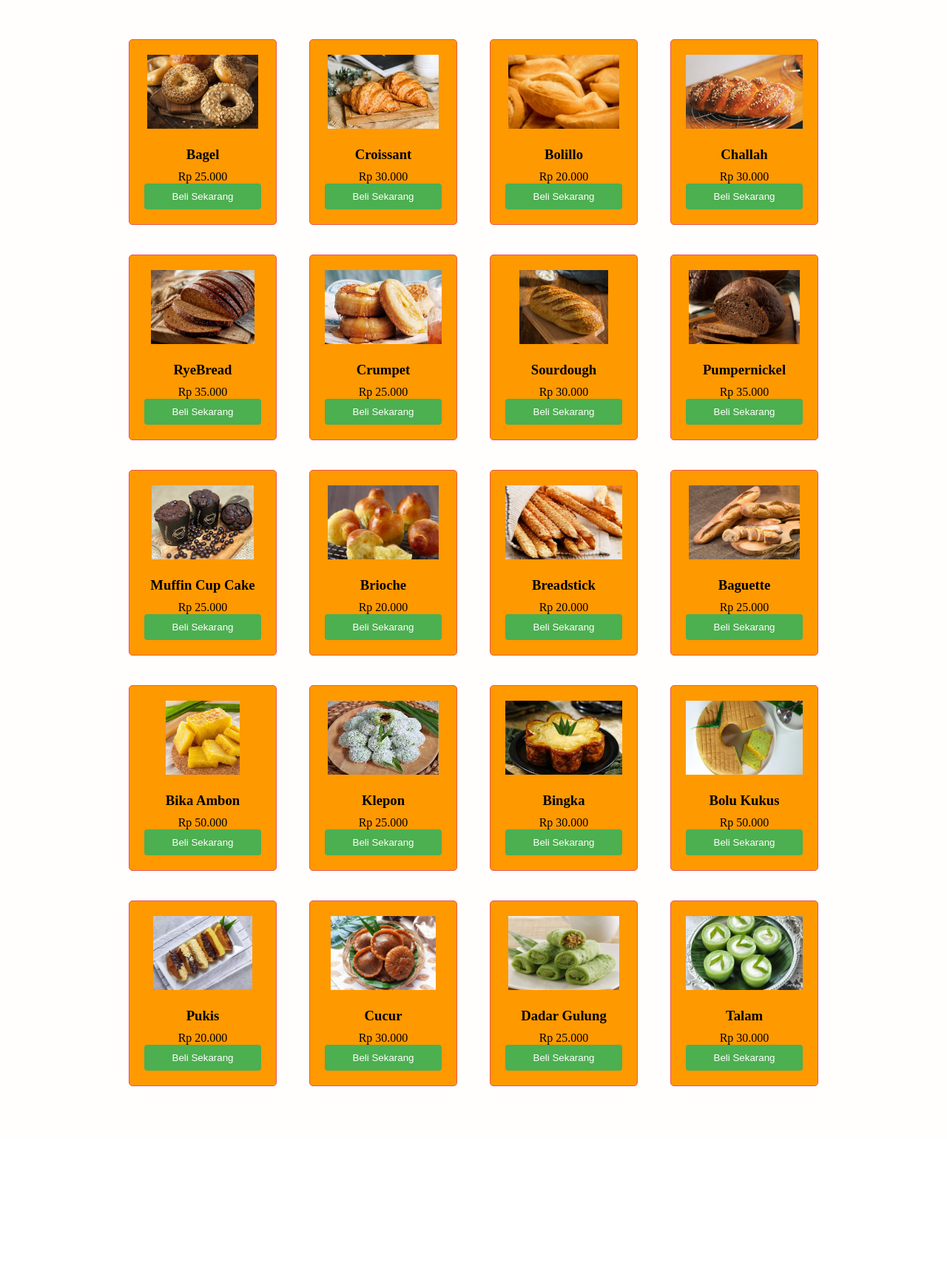
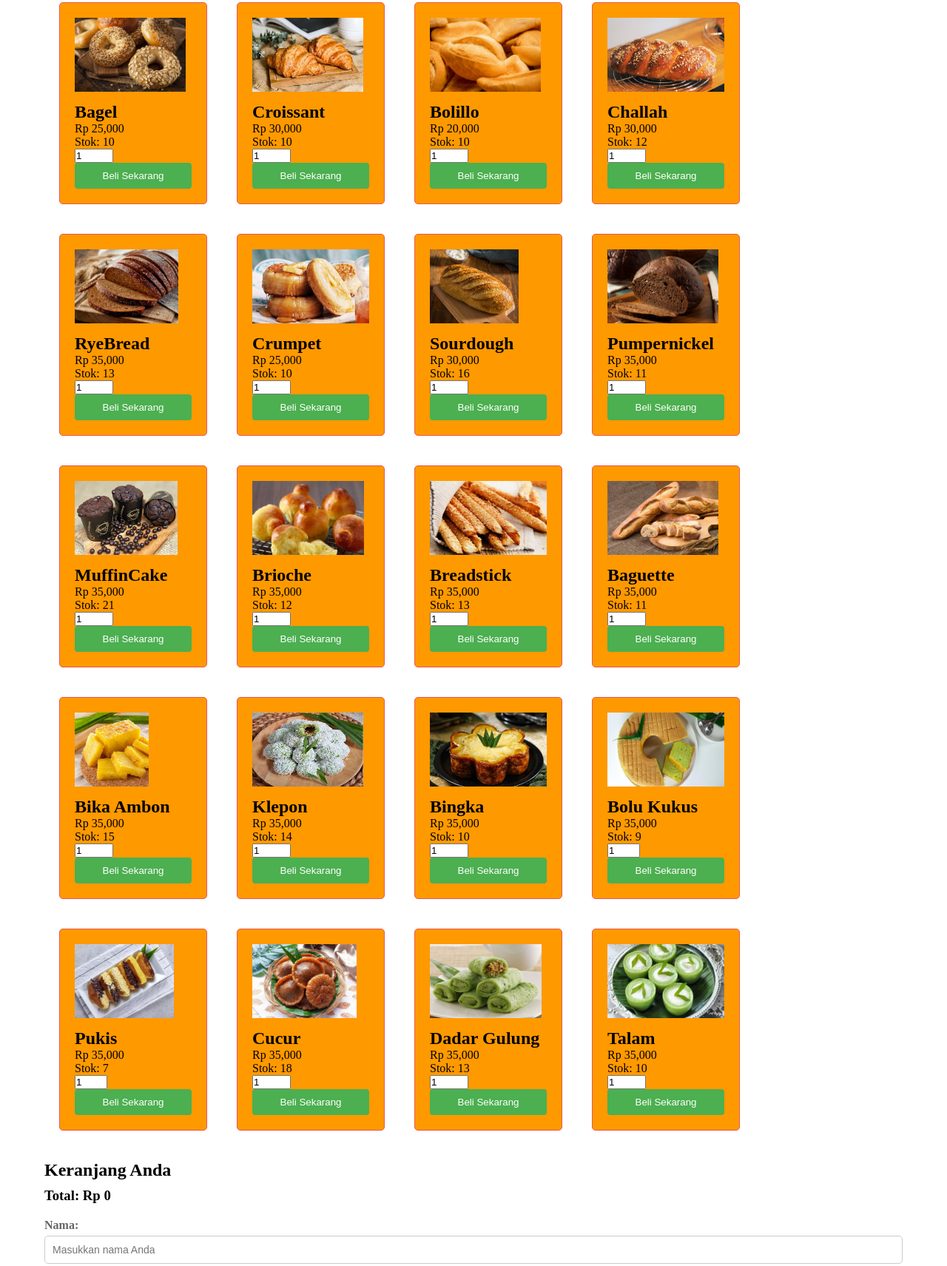
Before and after one commit to FerdinandPakpahan/BreadStore, a plain HTML site: page produk.html in a window 1280 px wide. Shown: the part 177-1888 px from the top of the page at 74% size. Before the commit the page ends 1715 px from the top, so only its background shows below. Drawn offline with Linux system fonts and the light colour scheme.

Commit message:
Update produk.html

```diff
--- a/produk.html
+++ b/produk.html
@@ -1,5 +1,5 @@
 <!DOCTYPE html>
-<html lang="en">
+<html lang="id">
 <head>
     <meta charset="UTF-8">
     <meta name="viewport" content="width=device-width, initial-scale=1.0">
@@ -10,7 +10,7 @@
 
     <header>
         <div class="container">
-            <h1>Produk Bakery Happy</h1>
+            <h1>Produk Bakery Happy Medan</h1>
             <nav>
                 <ul>
                     <li><a href="index.html">Home</a></li>
@@ -24,176 +24,205 @@
 
     <section class="hero">
         <div class="container">
-            <h2>Selamat Datang di Bakery Happy</h2>
+            <h2>Selamat Datang di Bakery Happy Medan</h2>
             <p>Dapatkan Produk kami dengan Rasa yang Enak dan Harga yang terjangkau</p>
         </div>
     </section>
 
-    <section class="products">
-        <div class="container">
-            <div class="product">
-                <img src="img/bagel2.jpg" alt="Product 1">
-                <div class="product-info">
-                    <h3>Bagel</h3>
-                    <p class="price">Rp 25.000</p>
-                    <button class="buy-button">Beli Sekarang</button>
-                </div>
-            </div>
-            <div class="product">
-                <img src="img/crossaint1.jpeg" alt="Product 2">
-                <div class="product-info">
-                    <h3>Croissant</h3>
-                    <p class="price">Rp 30.000</p>
-                    <button class="buy-button">Beli Sekarang</button>
-                </div>
-            </div>
-            <div class="product">
-                <img src="img/bgbollio.jpg" alt="Product 3">
-                <div class="product-info">
-                    <h3>Bolillo</h3>
-                    <p class="price">Rp 20.000</p>
-                    <button class="buy-button">Beli Sekarang</button>
-                </div>
-            </div>
-            <div class="product">
-                <img src="img/bgchallah.jpg" alt="Product 4">
-                <div class="product-info">
-                    <h3>Challah</h3>
-                    <p class="price">Rp 30.000</p>
-                    <button class="buy-button">Beli Sekarang</button>
-                </div>
-            </div>
-            <div class="product">
-                <img src="img/bgryebread.jpg" alt="Product 5">
-                <div class="product-info">
-                    <h3>RyeBread</h3>
-                    <p class="price">Rp 35.000</p>
-                    <button class="buy-button">Beli Sekarang</button>
-                </div>
-            </div>
-            <div class="product">
-                <img src="img/crumpet.jpeg" alt="Product 6">
-                <div class="product-info">
-                    <h3>Crumpet</h3>
-                    <p class="price">Rp 25.000</p>
-                    <button class="buy-button">Beli Sekarang</button>
-                </div>
-            </div>
-            <div class="product">
-                <img src="img/sourdough.avif" alt="Product 7">
-                <div class="product-info">
-                    <h3>Sourdough</h3>
-                    <p class="price">Rp 30.000</p>
-                    <button class="buy-button">Beli Sekarang</button>
-                </div>
-            </div>
-            <div class="product">
-                <img src="img/Pumpernickel.jpg" alt="Product 8">
-                <div class="product-info">
-                    <h3>Pumpernickel</h3>
-                    <p class="price">Rp 35.000</p>
-                    <button class="buy-button">Beli Sekarang</button>
-                </div>
-            </div>
-            <div class="product">
-                <img src="img/muffin.jpg" alt="Product 9">
-                <div class="product-info">
-                    <h3>Muffin Cup Cake</h3>
-                    <p class="price">Rp 25.000</p>
-                    <button class="buy-button">Beli Sekarang</button>
-                </div>
-            </div>
-            <div class="product">
-                <img src="img/brioche.jpeg" alt="Product 10">
-                <div class="product-info">
-                    <h3>Brioche</h3>
-                    <p class="price">Rp 20.000</p>
-                    <button class="buy-button">Beli Sekarang</button>
-                </div>
-            </div>
-            <div class="product">
-                <img src="img/Breadstick.jpg" alt="Product 11">
-                <div class="product-info">
-                    <h3>Breadstick</h3>
-                    <p class="price">Rp 20.000</p>
-                    <button class="buy-button">Beli Sekarang</button>
-                </div>
-            </div>
-            <div class="product">
-                <img src="img/Baguette.jpg" alt="Product 12">
-                <div class="product-info">
-                    <h3>Baguette</h3>
-                    <p class="price">Rp 25.000</p>
-                    <button class="buy-button">Beli Sekarang</button>
-                </div>
-            </div>
-            <div class="product">
-                <img src="img/bikaambon.jpg" alt="Product 13">
-                <div class="product-info">
-                    <h3>Bika Ambon</h3>
-                    <p class="price">Rp 50.000</p>
-                    <button class="buy-button">Beli Sekarang</button>
-                </div>
-            </div>
-            <div class="product">
-                <img src="img/klepon.jpeg" alt="Product 14">
-                <div class="product-info">
-                    <h3>Klepon</h3>
-                    <p class="price">Rp 25.000</p>
-                    <button class="buy-button">Beli Sekarang</button>
-                </div>
-            </div>
-            <div class="product">
-                <img src="img/bingka.jpg" alt="Product 15">
-                <div class="product-info">
-                    <h3>Bingka</h3>
-                    <p class="price">Rp 30.000</p>
-                    <button class="buy-button">Beli Sekarang</button>
-                </div>
-            </div>
-            <div class="product">
-                <img src="img/bolukukus.jpeg" alt="Product 16">
-                <div class="product-info">
-                    <h3>Bolu Kukus</h3>
-                    <p class="price">Rp 50.000</p>
-                    <button class="buy-button">Beli Sekarang</button>
-                </div>
-            </div>
-            <div class="product">
-                <img src="img/pukis.jpeg" alt="Product 17">
-                <div class="product-info">
-                    <h3>Pukis</h3>
-                    <p class="price">Rp 20.000</p>
-                    <button class="buy-button">Beli Sekarang</button>
-                </div>
-            </div>
-            <div class="product">
-                <img src="img/cucur.jpg" alt="Product 18">
-                <div class="product-info">
-                    <h3>Cucur</h3>
-                    <p class="price">Rp 30.000</p>
-                    <button class="buy-button">Beli Sekarang</button>
-                </div>
-            </div>
-            <div class="product">
-                <img src="img/dadargulung.jpg" alt="Product 19">
-                <div class="product-info">
-                    <h3>Dadar Gulung</h3>
-                    <p class="price">Rp 25.000</p>
-                    <button class="buy-button">Beli Sekarang</button>
-                </div>
-            </div>
-            <div class="product">
-                <img src="img/talam.jpg" alt="Product 20">
-                <div class="product-info">
-                    <h3>Talam</h3>
-                    <p class="price">Rp 30.000</p>
-                    <button class="buy-button">Beli Sekarang</button>
-                </div>
-            </div>
+    <div id="products" class="container">
+        <!-- Produk akan ditambahkan di sini oleh JavaScript -->
+    </div>
+
+    <div id="cart-container" class="container">
+        <h2>Keranjang Anda</h2>
+        <div id="cart"></div>
+        <h3>Total: Rp <span id="total-price">0</span></h3>
+
+        <!-- Input untuk nama, nomor telepon, alamat, dan email -->
+        <div id="customer-info">
+            <label for="name">Nama:</label>
+            <input type="text" id="name" placeholder="Masukkan nama Anda"><br><br>
+            <label for="phone">Nomor Telepon:</label>
+            <input type="text" id="phone" placeholder="Masukkan nomor telepon Anda"><br><br>
+            <label for="address">Alamat Pengiriman:</label>
+            <input id="address" placeholder="Masukkan alamat pengiriman"><br><br>
+            <label for="email">Email:</label>
+            <input type="email" id="email" placeholder="Masukkan email Anda"><br><br>
         </div>
-    </section>
 
+        <!-- Tombol untuk checkout dan memilih platform pengiriman -->
+        <button onclick="checkout('whatsapp')">Checkout via WhatsApp</button>
 
+        <style>
+        #cart-container {
+            margin-top: 20px;
+        }
+
+        #cart-container h2 {
+            margin-bottom: 10px;
+        }
+
+        #cart {
+            margin-bottom: 10px;
+        }
+
+        #cart div {
+            margin-bottom: 5px;
+        }
+
+        #cart-container button {
+            background-color: #4CAF50;
+            color: white;
+            border: none;
+            padding: 10px;
+            border-radius: 5px;
+            cursor: pointer;
+            margin-right: 10px;
+        }
+
+        #customer-info {
+            margin-top: 20px;
+        }
+
+        #customer-info label {
+            display: block;
+            margin-bottom: 5px;
+        }
+
+        #customer-info input, #customer-info textarea, #customer-info select {
+            width: 100%;
+            padding: 10px;
+            margin-bottom: 10px;
+            border: 1px solid #ccc;
+            border-radius: 5px;
+        }
+        </style>
+    </div>
+
+    <script>
+        const products = [
+            { id: 1, name: 'Bagel', price: 25000, stock: 10, image: 'img/bagel2.jpg' },
+            { id: 2, name: 'Croissant', price: 30000, stock: 10, image: 'img/crossaint1.jpeg' },
+            { id: 3, name: 'Bolillo', price: 20000, stock: 10, image: 'img/bgbollio.jpg' },
+            { id: 4, name: 'Challah', price: 30000, stock: 12, image: 'img/bgchallah.jpg' },
+            { id: 5, name: 'RyeBread', price: 35000, stock: 13, image: 'img/bgryebread.jpg' },
+            { id: 6, name: 'Crumpet', price: 25000, stock: 10, image: 'img/crumpet.jpeg' },
+            { id: 7, name: 'Sourdough', price: 30000, stock: 16, image: 'img/sourdough.avif' },
+            { id: 8, name: 'Pumpernickel', price: 35000, stock: 11, image: 'img/Pumpernickel.jpg' },
+            { id: 9, name: 'MuffinCake', price: 35000, stock: 21, image: 'img/muffin.jpg' },
+            { id: 10, name: 'Brioche', price: 35000, stock: 12, image: 'img/brioche.jpeg' },
+            { id: 11, name: 'Breadstick', price: 35000, stock: 13, image: 'img/Breadstick.jpg' },
+            { id: 12, name: 'Baguette', price: 35000, stock: 11, image: 'img/Baguette.jpg' },
+            { id: 13, name: 'Bika Ambon', price: 35000, stock: 15, image: 'img/bikaambon.jpg' },
+            { id: 14, name: 'Klepon', price: 35000, stock: 14, image: 'img/klepon.jpeg' },
+            { id: 15, name: 'Bingka', price: 35000, stock: 10, image: 'img/bingka.jpg' },
+            { id: 16, name: 'Bolu Kukus', price: 35000, stock: 9, image: 'img/bolukukus.jpeg' },
+            { id: 17, name: 'Pukis', price: 35000, stock: 7, image: 'img/pukis.jpeg' },
+            { id: 18, name: 'Cucur', price: 35000, stock: 18, image: 'img/cucur.jpg' },
+            { id: 19, name: 'Dadar Gulung', price: 35000, stock: 13, image: 'img/dadargulung.jpg' },
+            { id: 20, name: 'Talam', price: 35000, stock: 10, image: 'img/talam.jpg' },
+        ];
+
+        let cart = [];
+
+        function displayProducts() {
+            const productContainer = document.getElementById('products');
+            products.forEach(product => {
+                const productDiv = document.createElement('div');
+                productDiv.className = 'product';
+                productDiv.innerHTML = `
+                    <img src="${product.image}" alt="${product.name}">
+                    <h2>${product.name}</h2>
+                    <p>Rp ${product.price.toLocaleString()}</p>
+                    <p>Stok: <span id="stock-${product.id}">${product.stock}</span></p>
+                    <input type="number" min="1" max="${product.stock}" value="1" class="quantity" id="quantity-${product.id}">
+                    <button id="buy-${product.id}" ${product.stock === 0 ? 'disabled' : ''} onclick="addToCart(${product.id})">
+                        Beli Sekarang
+                    </button>
+                `;
+                productContainer.appendChild(productDiv);
+            });
+        }
+
+        function addToCart(productId) {
+            const product = products.find(p => p.id === productId);
+            const quantityInput = document.getElementById(`quantity-${productId}`);
+            const quantity = parseInt(quantityInput.value);
+
+            if (product && product.stock >= quantity) {
+                product.stock -= quantity;
+                document.getElementById(`stock-${productId}`).textContent = product.stock;
+                const button = document.getElementById(`buy-${productId}`);
+                if (product.stock === 0) {
+                    button.disabled = true;
+                }
+
+                const cartProduct = cart.find(p => p.id === productId);
+                if (cartProduct) {
+                    cartProduct.quantity += quantity;
+                } else {
+                    cart.push({ ...product, quantity });
+                }
+
+                alert(`Anda membeli ${quantity} ${product.name}. Sisa stok: ${product.stock}`);
+                displayCart();
+            } else {
+                alert('Stok tidak mencukupi');
+            }
+        }
+
+        function displayCart() {
+            const cartContainer = document.getElementById('cart');
+            cartContainer.innerHTML = '';
+
+            let totalPrice = 0;
+            cart.forEach(product => {
+                const productElement = document.createElement('div');
+                productElement.textContent = `${product.name} - Rp ${product.price.toLocaleString()} x ${product.quantity}`;
+                cartContainer.appendChild(productElement);
+
+                totalPrice += product.price * product.quantity;
+            });
+
+            document.getElementById('total-price').textContent = totalPrice.toLocaleString();
+        }
+
+        function checkout(platform) {
+            const name = document.getElementById('name').value;
+            const phone = document.getElementById('phone').value;
+            const address = document.getElementById('address').value;
+            const email = document.getElementById('email').value;
+
+            if (cart.length === 0) {
+                alert('Keranjang Anda kosong. Tambahkan produk ke keranjang sebelum checkout.');
+                return;
+            }
+
+            if (!name || !phone || !address || !email) {
+                alert('Mohon lengkapi semua informasi pelanggan sebelum checkout.');
+                return;
+            }
+
+            const orderDetails = cart.map(product => `${product.name} - Rp ${product.price.toLocaleString()} x ${product.quantity}`).join('\n');
+            const totalPrice = document.getElementById('total-price').textContent;
+            const message = `Terima kasih atas pesanan Anda!\n\nNama: ${name}\nNomor Telepon: ${phone}\nAlamat: ${address}\nEmail: ${email}\n\nDetail Pesanan:\n${orderDetails}\n\nTotal Harga: Rp ${totalPrice}`;
+
+            if (platform === 'whatsapp') {
+                const whatsappUrl = `https://api.whatsapp.com/send?phone=087716740410&text=${encodeURIComponent(message)}`;
+                window.open(whatsappUrl, '_blank');
+            }
+
+            // Reset cart dan form input
+            cart = [];
+            displayCart();
+            document.getElementById('name').value = '';
+            document.getElementById('phone').value = '';
+            document.getElementById('address').value = '';
+            document.getElementById('email').value = '';
+        }
+
+        // Inisialisasi tampilan produk
+        displayProducts();
+    </script>
 </body>
 </html>
```
